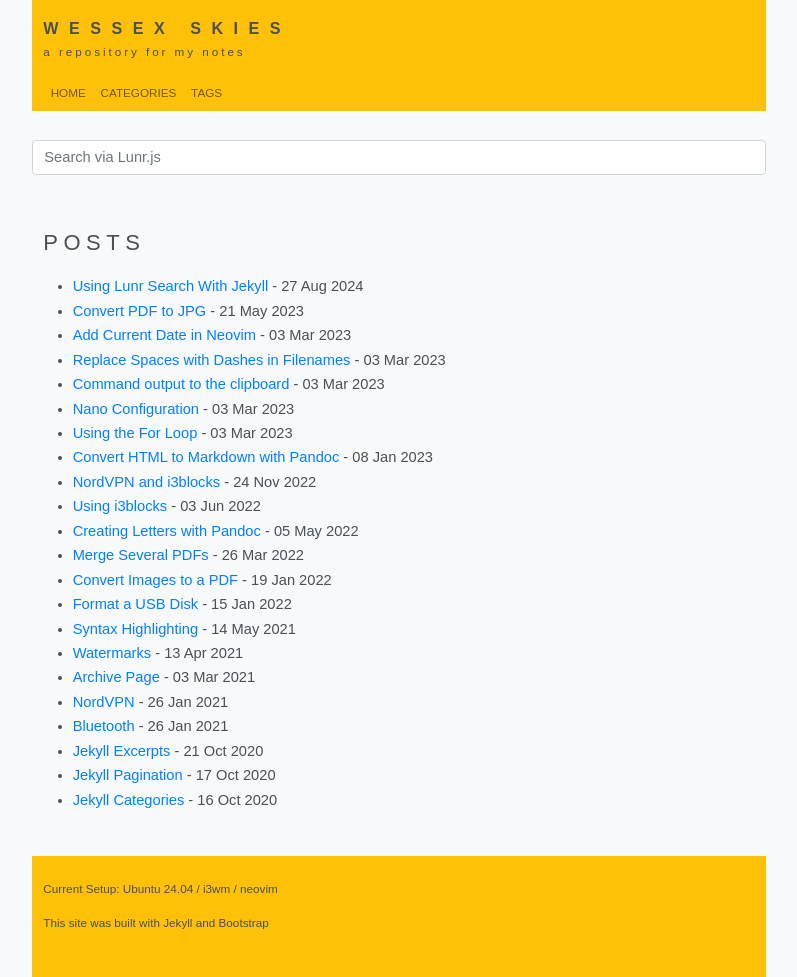
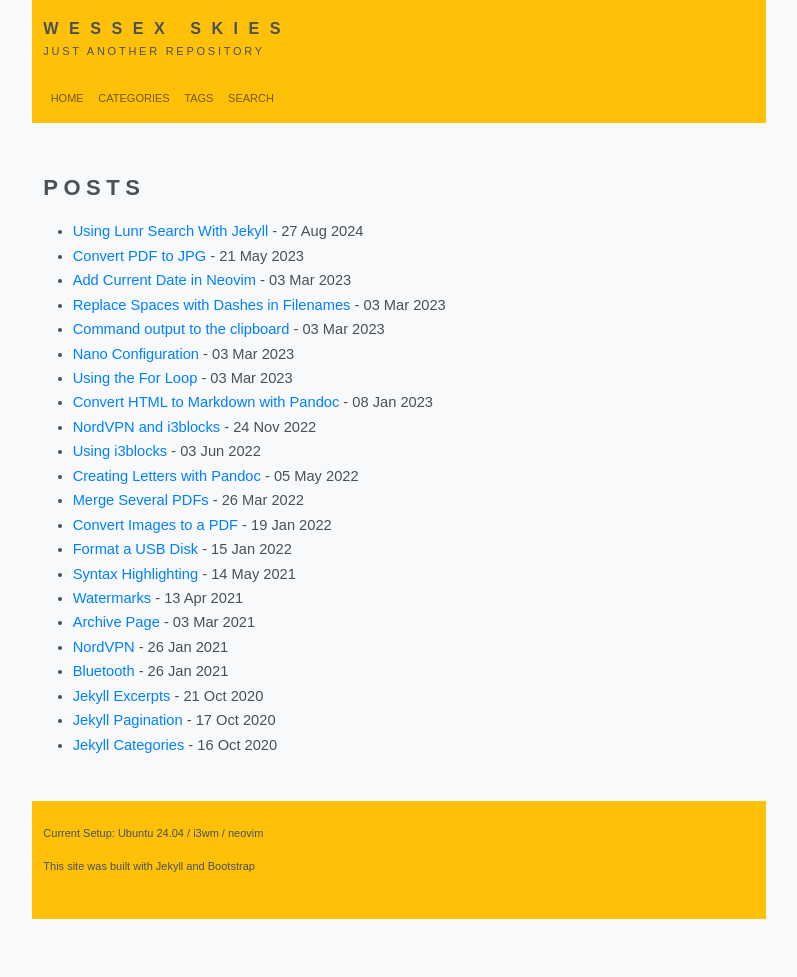
Before and after one commit to Wessex-Skies/wessex-skies.github.io, a Jekyll site: the page built from index.html, in a window 1280 px wide. Shown: the whole page, without its empty margins (241-1038 px from the left). Built offline with Jekyll 4.4.1, drawn with Linux system fonts in a browser that asks for light colours; some web fonts are replaced; after the commit the page ends 919 px from its top, so only the background shows below that.

Commit message:
automated: 2024-08-28-1625

```diff
--- a/_config.yml
+++ b/_config.yml
@@ -1,7 +1,7 @@
 # _config.yml
 #
 title: Wessex Skies
-strap_line: A Repository for My Notes
+strap_line: Just another repository
 
 baseurl: ""
 url: "https://wessex-skies.github.io/"
--- a/_data/navbar.yml
+++ b/_data/navbar.yml
@@ -6,3 +6,6 @@
 
 - name: Tags
   link: /tags/
+
+- name: Search
+  link: /search/
--- a/_layouts/default.html
+++ b/_layouts/default.html
@@ -7,7 +7,6 @@
 
         {% include header.html %}
 
-            {% include search-lunr.html %}
             {{ content }}
 
         {% include footer.html %}
--- a/_sass/base.scss
+++ b/_sass/base.scss
@@ -49,7 +49,7 @@
 //-------------------------------------------------------------------------------------
 // Font Sizes
 $font-size-base: 11pt;
-$font-size-small: 0.80rem;
+$font-size-small: 0.75em;
 
 //-------------------------------------------------------------------------------------
 // Body Dimensions
--- a/_sass/style.scss
+++ b/_sass/style.scss
@@ -36,22 +36,19 @@
     font-size: 1.1em;
     text-transform: uppercase;
     letter-spacing: 0.65em;
-    font-weight: 600;
+    font-weight: 600 !important;
 }
 
 .strap_line {
-    text-transform: lowercase;
     letter-spacing: 0.25em;
     font-size: $font-size-small;
-}
+    text-transform: uppercase;
 
-h1, h2, h3, h4, h5, h6, p, ul, li, em, a, th, tr, td {
-    font-weight: 400;
-    text-align: left;
 }
 
 h1, h2, h3, h4, h5, h6 {
     font-family: $font-heading;
+    font-weight: 800;
     letter-spacing: 0.15em;
 }
 
@@ -74,7 +71,8 @@
     padding-top: 1em;
 }
 
-p, ul, li, em, a {
+p, ul, li, em, a, th, tr, td {
+    font-weight: 400;
     font-size: 1em ;
     line-height: 1.667;
 }
@@ -103,7 +101,6 @@
 nav a:link {
     font-size: $font-size-small;
     text-transform: uppercase;
-    padding: 0;
 }
 
 //-------------------------------------------------------------------------------------
```
Also changed, not shown: _pages/search.html (added, +9 -0 lines).
